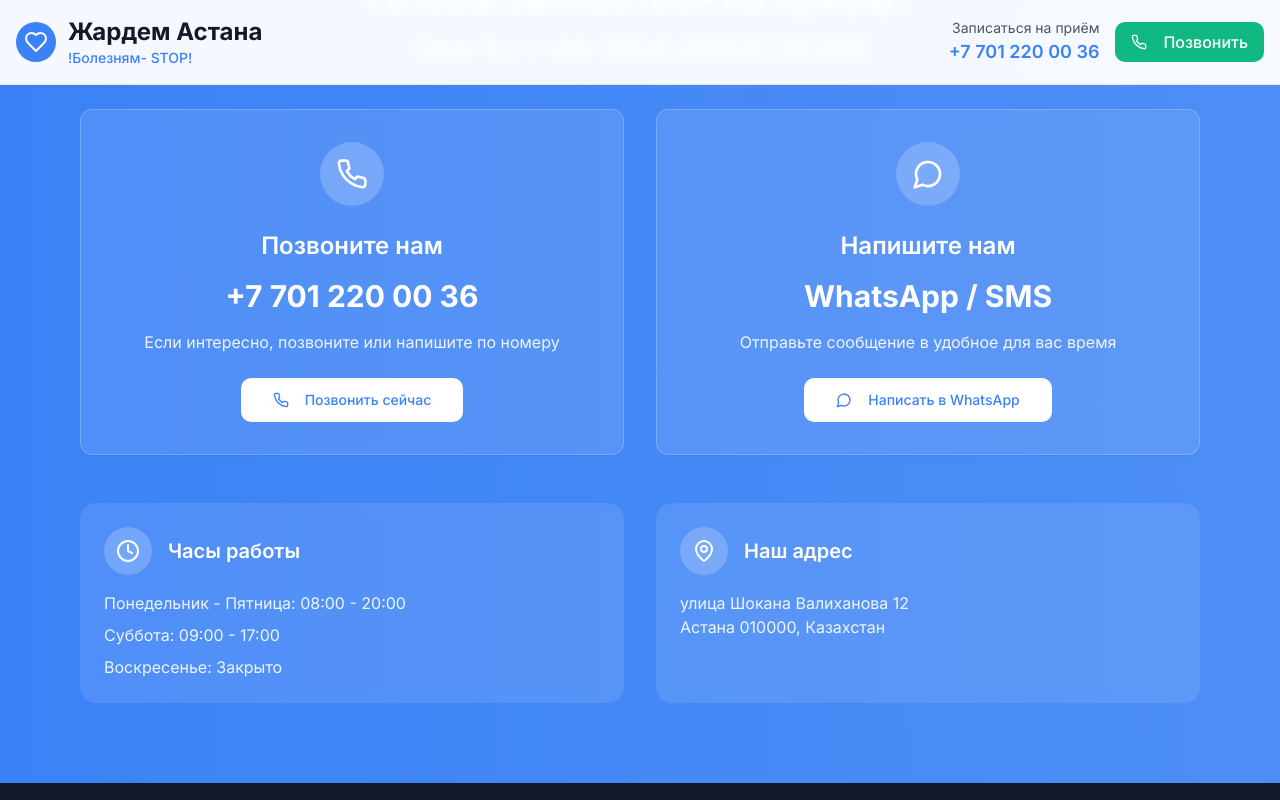
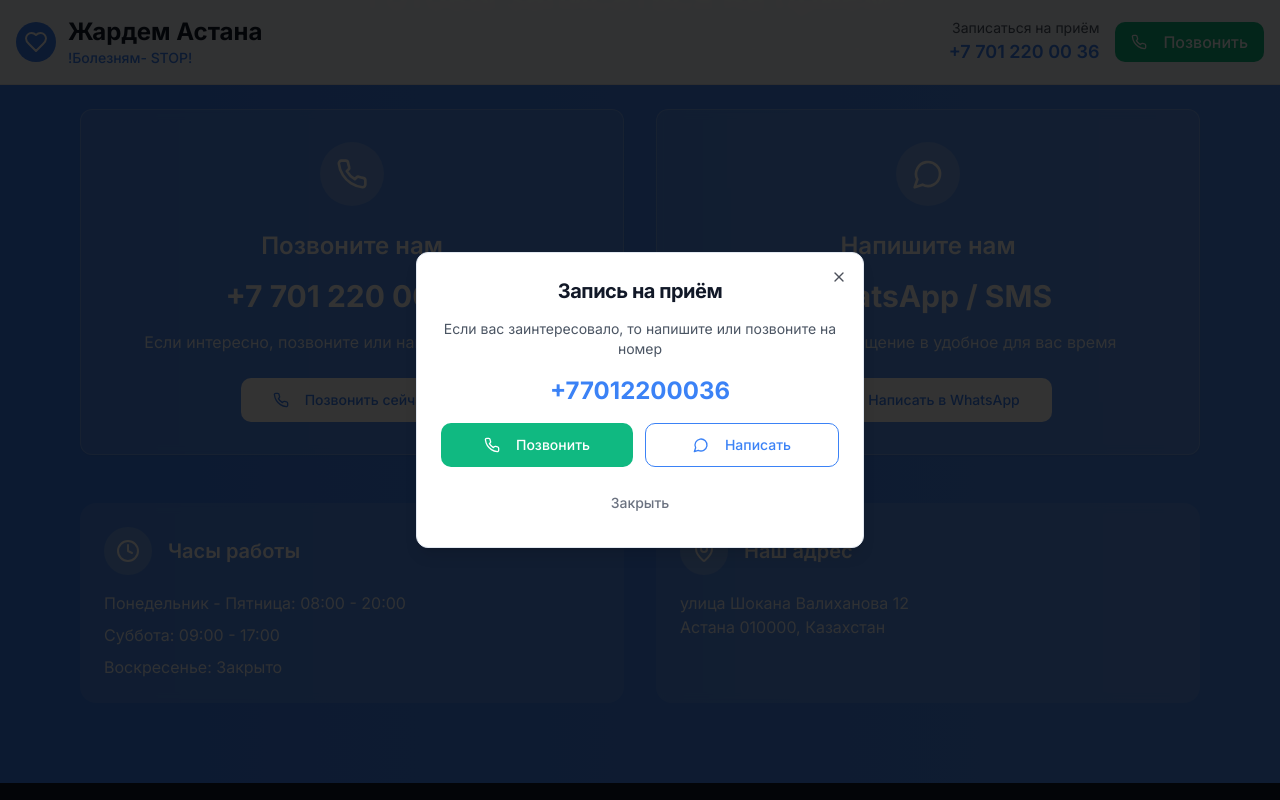
Before and after one commit to sur1cat/zhardem-hippo, a React (Vite) app: page / in a window 1280 px wide. Both pictures are taken after a click on the button "Позвонить сейчас". Shown: the part 3690-4490 px from the top of the page. Built offline with nearby package versions, Linux system fonts and the light colour scheme.

Commit message:
Add booking confirmation popup
Implement a popup to confirm booking when the "Записаться на приём" button is clicked, displaying a message with contact information (+77012200036) instead of redirecting.

```diff
--- /dev/null
+++ b/src/components/BookingDialog.tsx
@@ -0,0 +1,80 @@
+
+import { Dialog, DialogContent, DialogDescription, DialogHeader, DialogTitle } from "@/components/ui/dialog";
+import { Button } from "@/components/ui/button";
+import { Phone, MessageCircle } from "lucide-react";
+
+interface BookingDialogProps {
+  open: boolean;
+  onOpenChange: (open: boolean) => void;
+}
+
+const BookingDialog = ({ open, onOpenChange }: BookingDialogProps) => {
+  const phoneNumber = "+77012200036";
+
+  const handleCall = () => {
+    window.open(`tel:${phoneNumber}`, "_self");
+    onOpenChange(false);
+  };
+
+  const handleMessage = () => {
+    // Можно добавить WhatsApp или Telegram ссылку
+    window.open(`https://wa.me/77012200036`, "_blank");
+    onOpenChange(false);
+  };
+
+  return (
+    <Dialog open={open} onOpenChange={onOpenChange}>
+      <DialogContent className="sm:max-w-md">
+        <DialogHeader>
+          <DialogTitle className="text-xl font-bold text-gray-900 text-center mb-2">
+            Запись на приём
+          </DialogTitle>
+          <DialogDescription className="text-center text-gray-600 mb-6">
+            Если вас заинтересовало, то напишите или позвоните на номер
+          </DialogDescription>
+        </DialogHeader>
+
+        <div className="space-y-4">
+          <div className="text-center">
+            <p className="text-2xl font-bold text-medical-blue mb-4">
+              {phoneNumber}
+            </p>
+          </div>
+
+          <div className="flex flex-col sm:flex-row gap-3">
+            <Button
+              onClick={handleCall}
+              className="flex-1 bg-medical-green hover:bg-medical-green/90 text-white"
+              size="lg"
+            >
+              <Phone className="w-4 h-4 mr-2" />
+              Позвонить
+            </Button>
+
+            <Button
+              onClick={handleMessage}
+              variant="outline"
+              className="flex-1 border-medical-blue text-medical-blue hover:bg-medical-blue hover:text-white"
+              size="lg"
+            >
+              <MessageCircle className="w-4 h-4 mr-2" />
+              Написать
+            </Button>
+          </div>
+
+          <div className="text-center">
+            <Button
+              onClick={() => onOpenChange(false)}
+              variant="ghost"
+              className="text-gray-500 hover:text-gray-700"
+            >
+              Закрыть
+            </Button>
+          </div>
+        </div>
+      </DialogContent>
+    </Dialog>
+  );
+};
+
+export default BookingDialog;
--- a/src/components/Hero.tsx
+++ b/src/components/Hero.tsx
@@ -2,7 +2,11 @@
 import { Calendar, Clock, Star, Users } from "lucide-react";
 import { Button } from "@/components/ui/button";
 
-const Hero = () => {
+interface HeroProps {
+  onBookingClick?: () => void;
+}
+
+const Hero = ({ onBookingClick }: HeroProps) => {
   return (
     <section className="relative py-8 sm:py-16 lg:py-20 px-4 medical-gradient overflow-hidden">
       <div className="absolute inset-0 bg-gradient-to-r from-medical-blue/5 to-medical-green/5"></div>
@@ -23,7 +27,7 @@ const Hero = () => {
             <Button
               size="lg"
               className="bg-medical-blue hover:bg-medical-blue/90 text-white px-4 sm:px-6 lg:px-8 py-3 sm:py-4 text-sm sm:text-base lg:text-lg transition-all duration-200 hover:scale-105 animate-scale-in w-full sm:w-auto"
-              onClick={() => window.open("tel:+77012200036", "_self")}
+              onClick={onBookingClick}
             >
               <Calendar className="w-4 h-4 sm:w-5 sm:h-5 mr-2" />
               Записаться на приём
--- a/src/pages/Index.tsx
+++ b/src/pages/Index.tsx
@@ -9,6 +9,7 @@ import Hero from "@/components/Hero";
 import ServiceCard from "@/components/ServiceCard";
 import ContactSection from "@/components/ContactSection";
 import Footer from "@/components/Footer";
+import BookingDialog from "@/components/BookingDialog";
 
 export interface Doctor {
   name: string;
@@ -227,6 +228,7 @@ const services: Service[] = [
 
 const Index = () => {
   const [selectedCategory, setSelectedCategory] = useState<string>("Все");
+  const [isBookingDialogOpen, setIsBookingDialogOpen] = useState(false);
 
   const categories = ["Все", ...Array.from(new Set(services.map(s => s.category)))];
 
@@ -235,13 +237,13 @@ const Index = () => {
     : services.filter(service => service.category === selectedCategory);
 
   const handleBookingClick = () => {
-    window.open("tel:+77012200036", "_self");
+    setIsBookingDialogOpen(true);
   };
 
   return (
     <div className="min-h-screen">
       <Header />
-      <Hero />
+      <Hero onBookingClick={handleBookingClick} />
 
       {/* Services Section */}
       <section id="services" className="py-12 sm:py-16 px-4">
@@ -286,6 +288,11 @@ const Index = () => {
 
       <ContactSection onContactClick={handleBookingClick} />
       <Footer />
+
+      <BookingDialog
+        open={isBookingDialogOpen}
+        onOpenChange={setIsBookingDialogOpen}
+      />
     </div>
   );
 };
```
